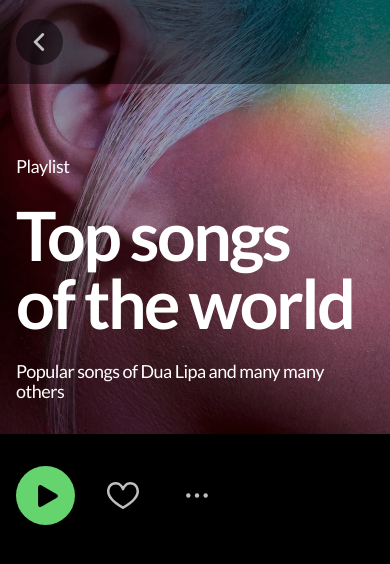
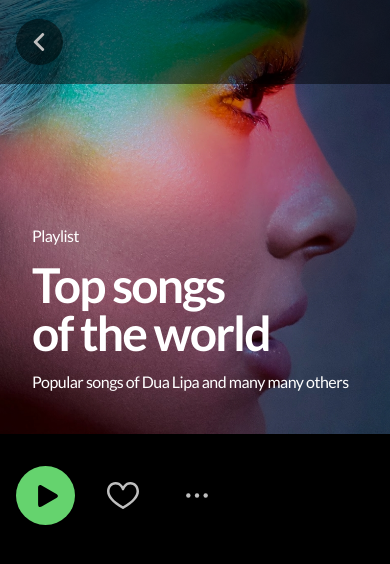
Before and after one commit to cooodyyy/InvoA_lvl2-spotify, a website built with Vite: page index.html in a window 390 px wide. Built offline with nearby package versions, Linux system fonts and the light colour scheme.

Commit message:
responsive update-header

```diff
--- a/src/global-styles/style.scss
+++ b/src/global-styles/style.scss
@@ -13,4 +13,5 @@
 body {
   font-family: var(--font-family-base);
   color: var(--color-font-primary);
+  background-color: var(--color-secondary);
 }
--- a/src/global-styles/styles/_root.scss
+++ b/src/global-styles/styles/_root.scss
@@ -5,13 +5,13 @@
 @import url("https://fonts.googleapis.com/css2?family=Lato:wght@400;700&display=swap");
 
 :root {
+  --width-max-main: 1440px;
   --font-family-base: "Lato", sans-serif;
   --color-font-primary: #fff;
 
   // main colors
   --color-primary: #65d36e;
   --color-secondary: #121212;
-  //   --color-secondary-desktop: #121212;
   --color-secondary-70: hsla(0, 0%, 0%, 0.7);
   --color-secondary-50: hsla(0, 0%, 0%, 0.5);
   --color-secondary-20: hsla(0, 0%, 0%, 0.2);
@@ -21,8 +21,11 @@
 
   --padding-sides: 50px;
 
+  --header-img: url(../../../public/images/header-img-large.jpg);
+
   @media screen and (max-width: 1023px) {
     --color-secondary: #000;
     --padding-sides: 1rem;
+    --header-img: url(../../../public/images/header-img-small.jpg);
   }
 }
--- a/src/pages/home-page/styles/_header.scss
+++ b/src/pages/home-page/styles/_header.scss
@@ -2,11 +2,17 @@
   position: absolute;
   background-repeat: no-repeat;
   height: 434px;
-  width: 100vw;
+  width: 100%;
+  max-width: var(--width-max-main);
+
   background-position: center;
   background-size: cover;
-  background-image: url(../../../../public/images/playlist-image-desktop.jpg);
-  background-color: var(--color-secondary-desktop);
+  background-image: var(--header-img);
+  background-color: var(--color-secondary);
+
+  @media screen and (max-width: 1023px) {
+    background-position: right;
+  }
 }
 
 .heading {
@@ -20,10 +26,23 @@
   display: flex;
   flex-direction: column;
 
+  @media screen and (max-width: 1023px) {
+    top: 227px;
+    padding: 0 2rem;
+  }
+  @media screen and (max-width: 376px) {
+    top: 236px;
+    padding: 0 1.5rem 0 2rem;
+  }
+
   &__small {
     font-size: 18px;
     font-weight: 400;
     letter-spacing: -0.5px;
+
+    @media screen and (max-width: 1023px) {
+      font-size: 16px;
+    }
   }
 
   &__title {
@@ -32,5 +51,11 @@
     letter-spacing: -2.5px;
     line-height: 100%;
     margin: 1.5rem 0;
+
+    @media screen and (max-width: 1023px) {
+      font-size: 48px;
+      letter-spacing: -1.8px;
+      margin: 1rem 0;
+    }
   }
 }
--- a/src/pages/home-page/styles/_home-page.scss
+++ b/src/pages/home-page/styles/_home-page.scss
@@ -6,6 +6,8 @@
 @import "./_main.scss";
 
 #home-page {
-    background-color: var(--color-secondary);
-    min-height: 100vh;
+  background-color: var(--color-secondary);
+  min-height: 100vh;
+  max-width: var(--width-max-main);
+  margin: 0 auto;
 }
--- a/src/pages/home-page/styles/_top-bar.scss
+++ b/src/pages/home-page/styles/_top-bar.scss
@@ -5,6 +5,8 @@
   right: 0;
   height: 84px;
   background-color: var(--color-secondary-50);
+  max-width: var(--width-max-main);
+  margin: 0 auto;
 
   display: flex;
   align-items: center;
```
Also changed, not shown: public/images/header-img-large.jpg (renamed from public/images/playlist-image-desktop.jpg), public/images/header-img-small.jpg (added), public/images/playlist-image-tablet.jpg (deleted), public/images/playlist-image.jpg (deleted).
